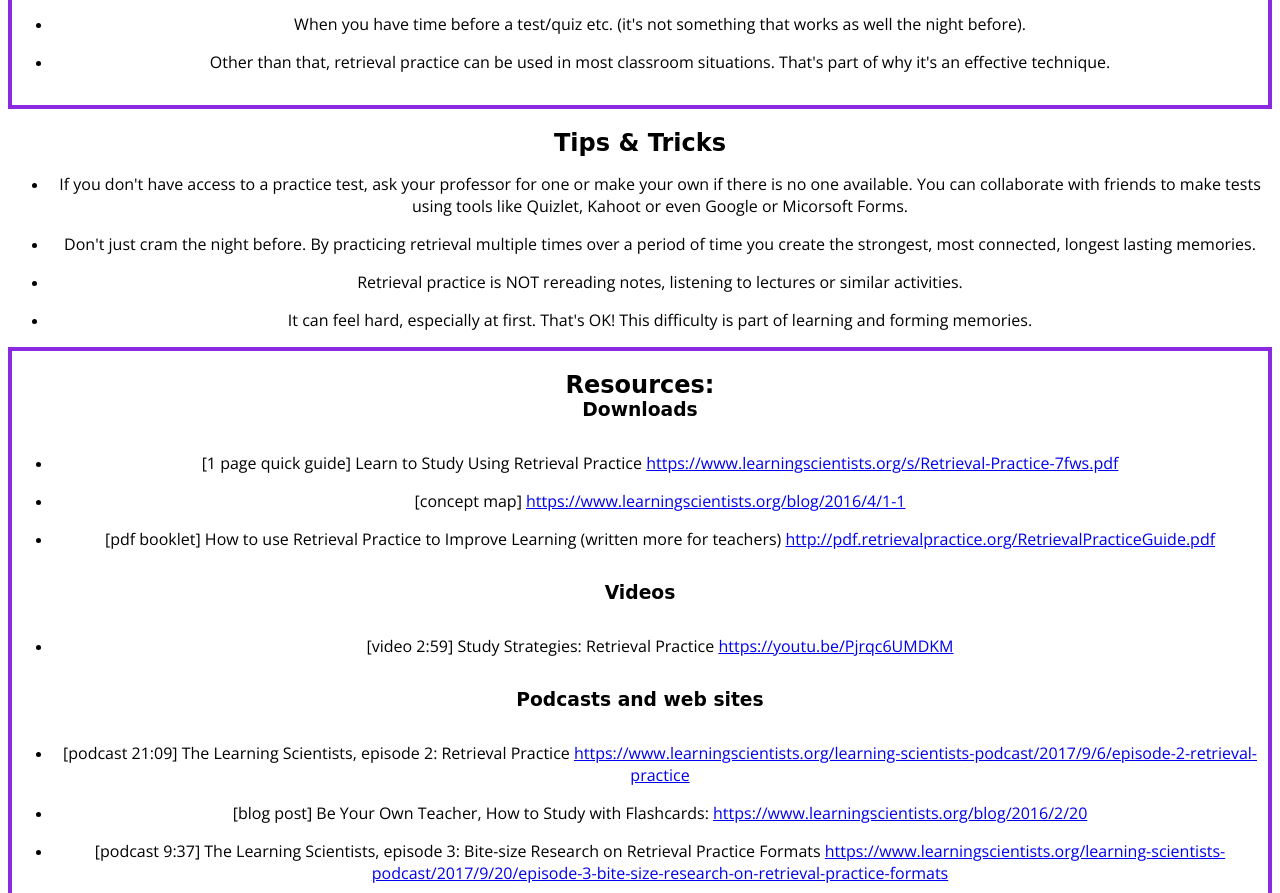
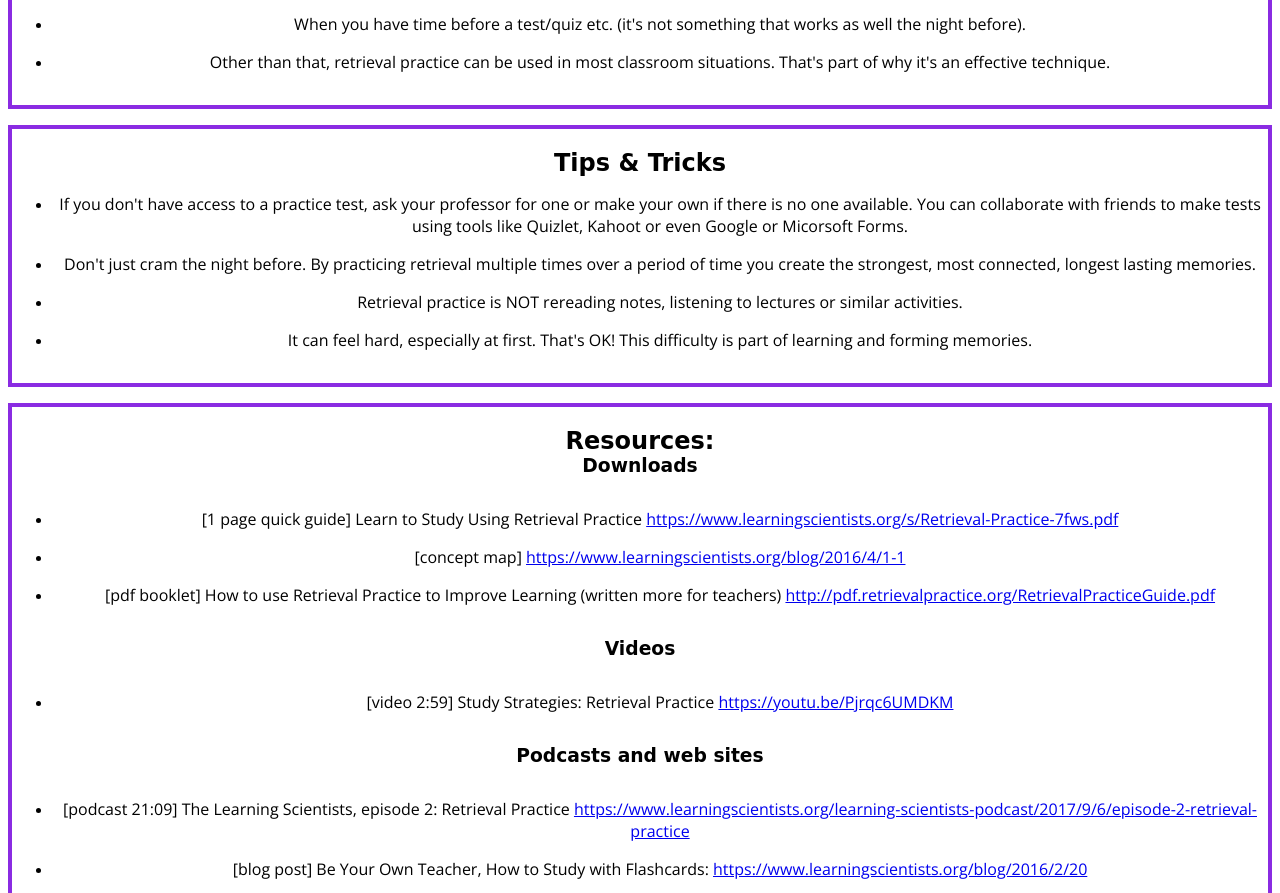
Before and after one commit to Valeden/Smart-Study-Skills, a plain HTML site: page retrieval.html in a window 1280 px wide. Shown: the part 1008-1901 px from the top of the page. Drawn offline with nearby package versions, Linux system fonts and the light colour scheme; a web font is replaced by a local one.

Commit message:
Update style.css

```diff
--- a/css/style.css
+++ b/css/style.css
@@ -99,8 +99,6 @@ h2.SSS
     margin-top: 0;
     margin-bottom: 0;
 }
-
-.resources
 
 .tips-and-tricks
 {
```
